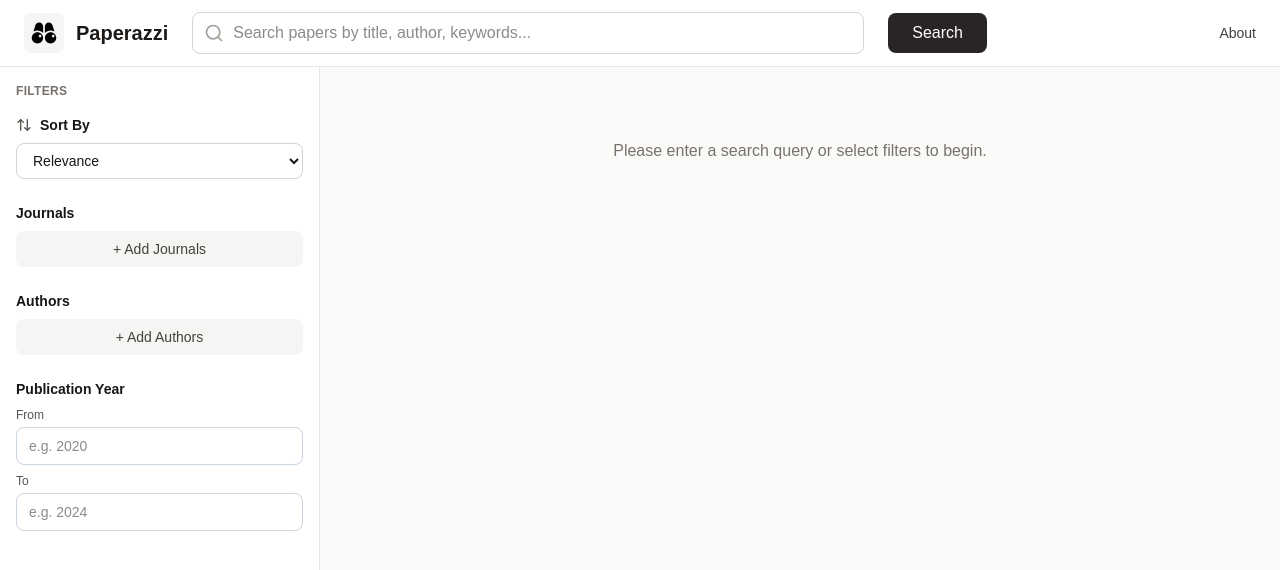
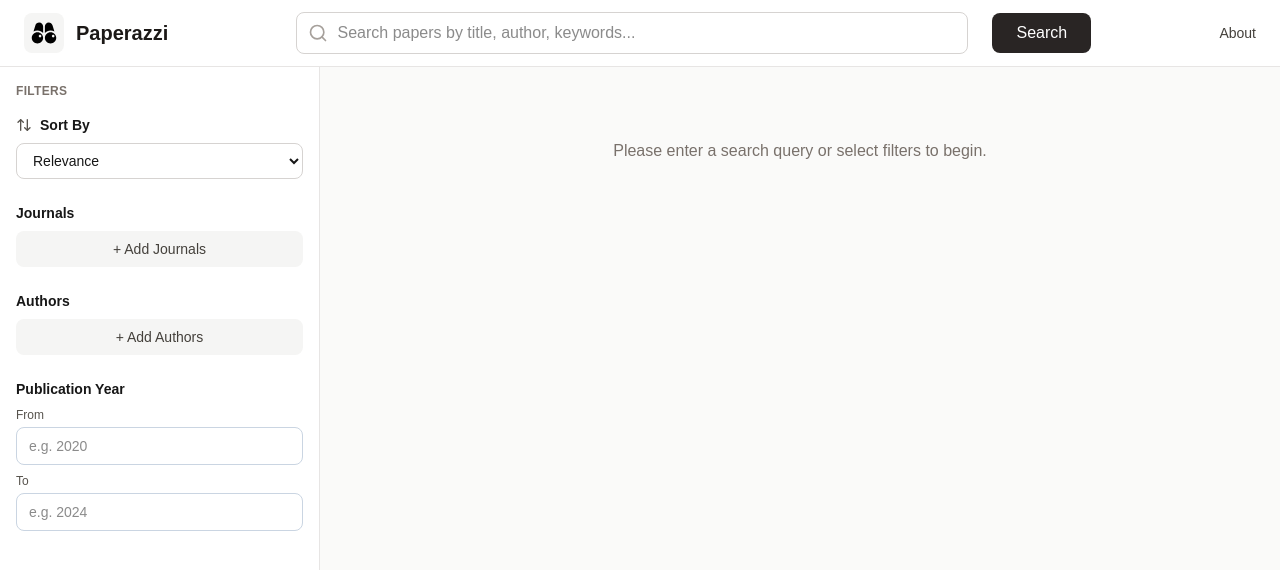
Before and after one commit to npasquier/paperazzi, a Next.js app: page /search in a window 1280 px wide. Shown: the top 570 px of the page. Built offline with nearby package versions, Linux system fonts and the light colour scheme.

Commit message:
Improve display of query bar

```diff
--- a/components/NavBar.tsx
+++ b/components/NavBar.tsx
@@ -63,7 +63,7 @@ function NavBarContent() {
         {isSearchPage ? (
           // Search page: Show search bar
           <>
-            <div className='flex-1 max-w-2xl'>
+            <div className='flex-1 max-w-2xl ml-auto'>
               <div className='relative'>
                 <Search className='absolute left-3 top-1/2 -translate-y-1/2 w-5 h-5 text-stone-400' />
                 <input
```
